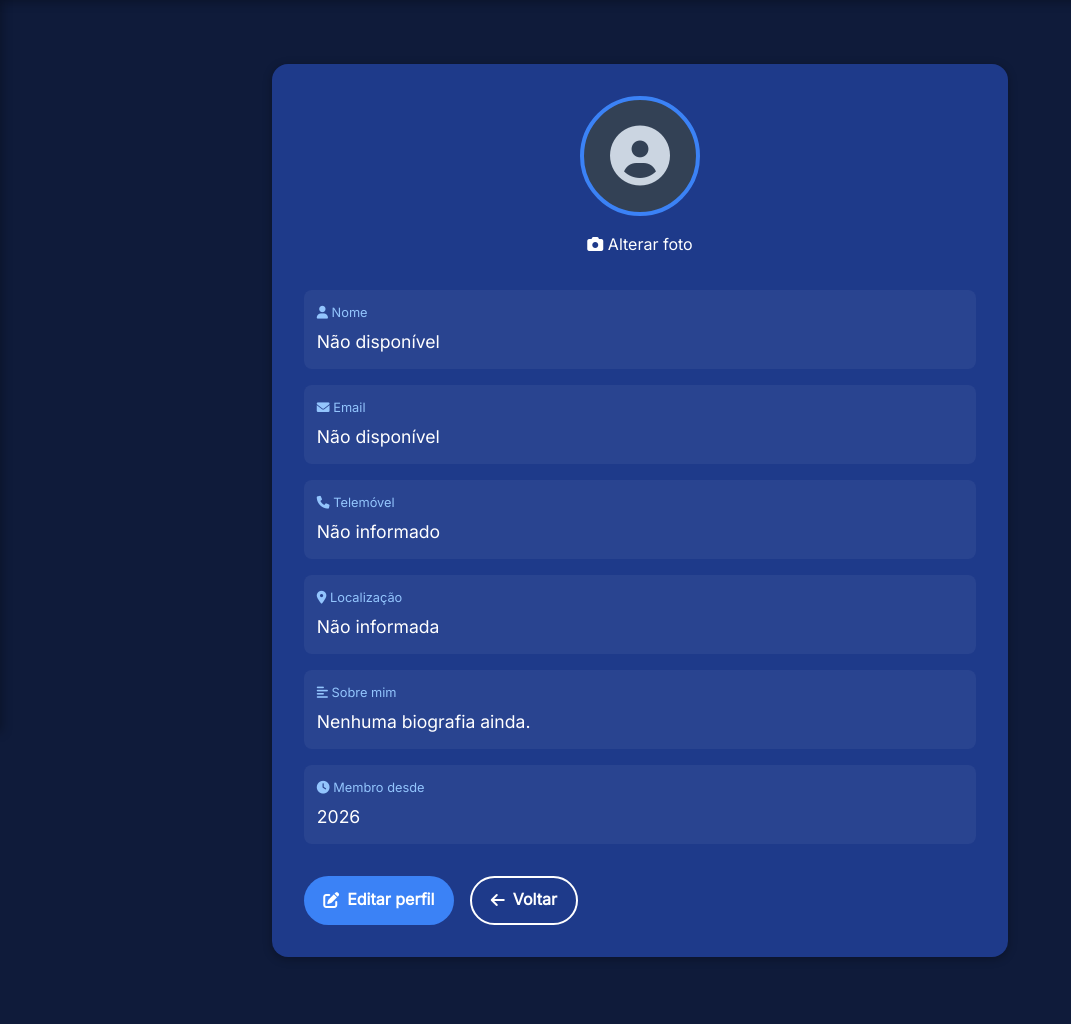
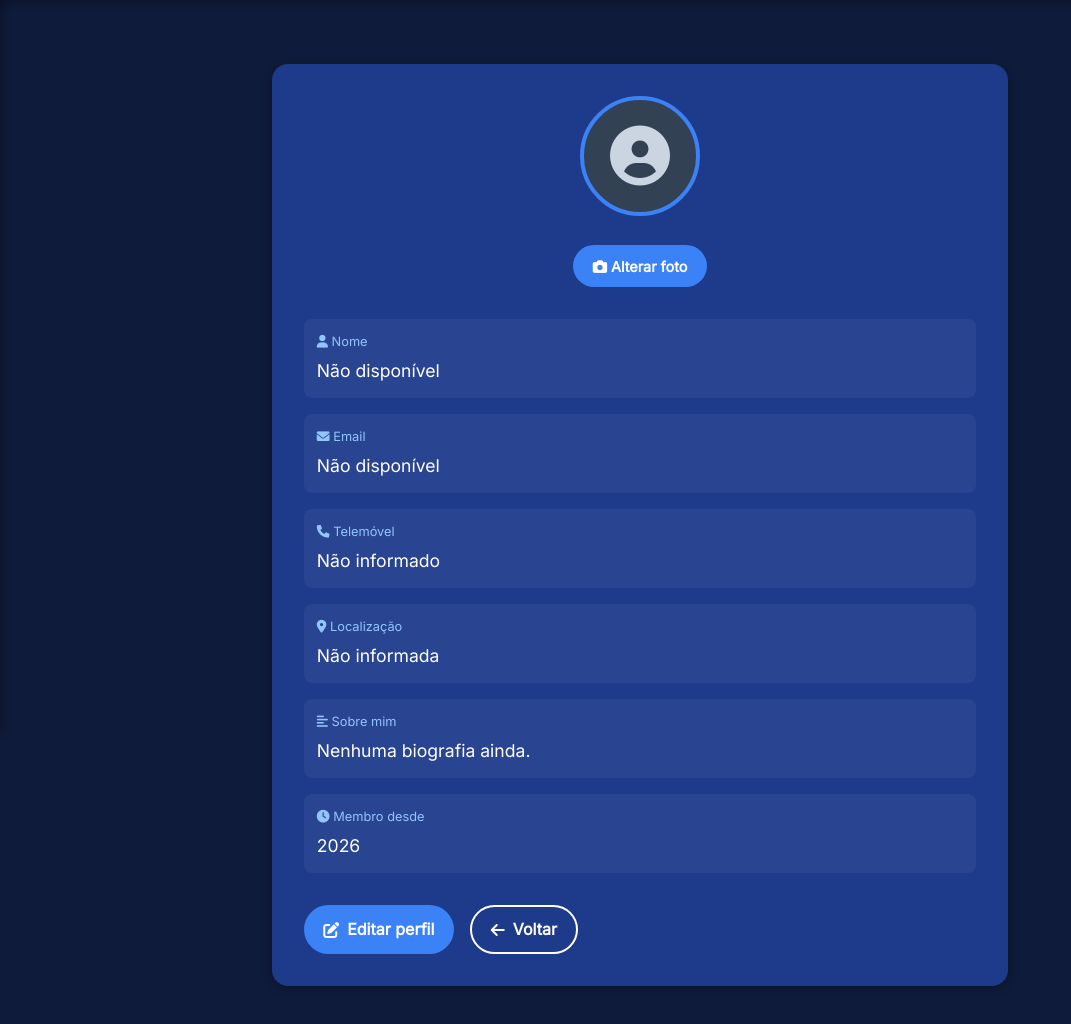
Before and after one commit to Desquek/Clourf-, a Flask app: page /perfil in a window 1280 px wide. Shown: the part 68-1092 px from the top of the page, without its empty margins (0-1071 px from the left). Run offline with Flask 2, Linux system fonts and the light colour scheme; the visitor is signed in with stand-in values (Sample User, id 1); data that the repository does not hold is empty; some libraries are stand-ins or nearby versions.

Commit message:
Atualizar o style.css

```diff
--- a/static/css/style.css
+++ b/static/css/style.css
@@ -1521,3 +1521,26 @@ a {
         width: 100%;
     }
 }
+
+/* ========================================
+   BOTÃO DE UPLOAD DE FOTO
+   ======================================== */
+
+.btn-upload {
+    background: var(--azul-claro);
+    color: var(--branco);
+    padding: 0.6rem 1.2rem;
+    border-radius: 25px;
+    border: none;
+    cursor: pointer;
+    font-weight: 600;
+    display: inline-block;
+    transition: var(--transition);
+    font-size: 0.9rem;
+    margin-top: 0.8rem;
+}
+
+.btn-upload:hover {
+    background: var(--azul-muito-claro);
+    transform: translateY(-2px);
+}
```
